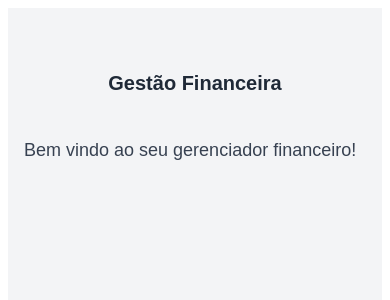
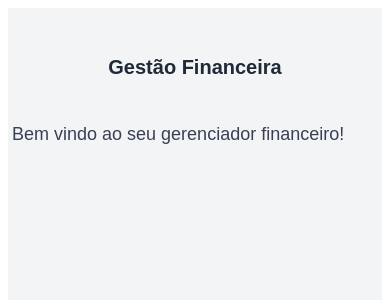
Before and after one commit to flaviane-lima/myfinance, a Next.js app: page / in a window 390 px wide. Shown: the top 300 px of the page. Built offline with nearby package versions, Linux system fonts and the light colour scheme.

Commit message:
Estiliza PageWrapper com media queries para adaptar layout em telas menores

```diff
--- a/src/app/components/PageWrapper.tsx
+++ b/src/app/components/PageWrapper.tsx
@@ -10,6 +10,14 @@ const Wrapper = styled.div`
   padding: 2rem 1rem;
   box-sizing: border-box;
   box-sizing: border-box;
+
+  @media (max-width: 600px) {
+    padding: 1.5rem 0.5rem; /* menos espaço nas laterais */
+  }
+
+  @media (max-width: 400px) {
+    padding: 1rem 0.25rem; /* quase toda a tela usada */
+  }
 `;
 
 
```
